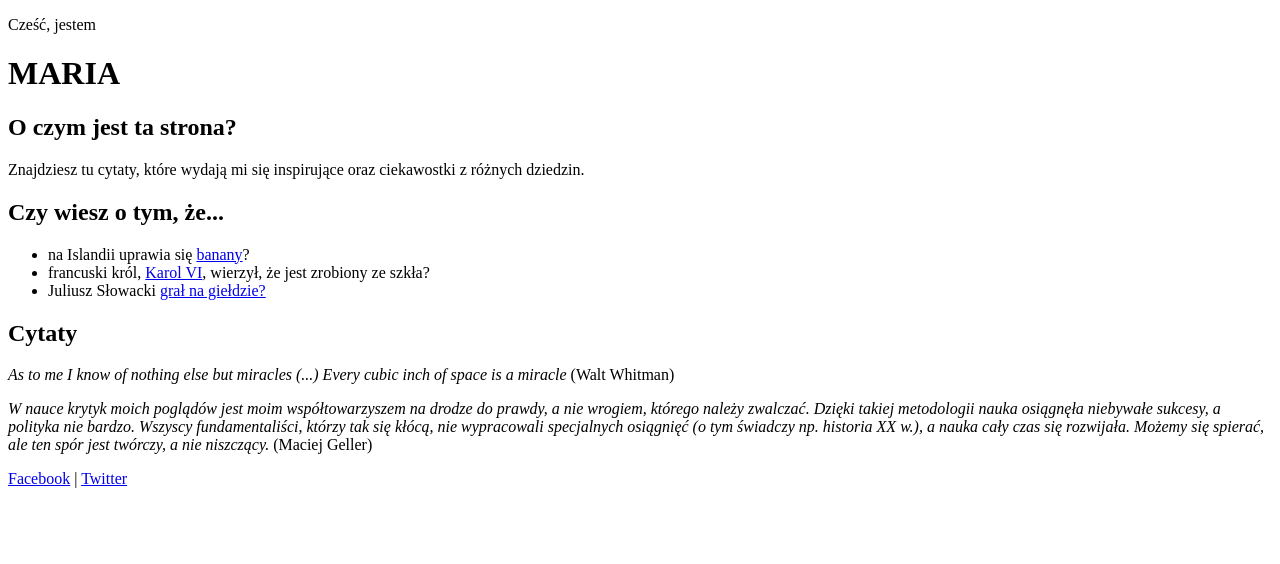
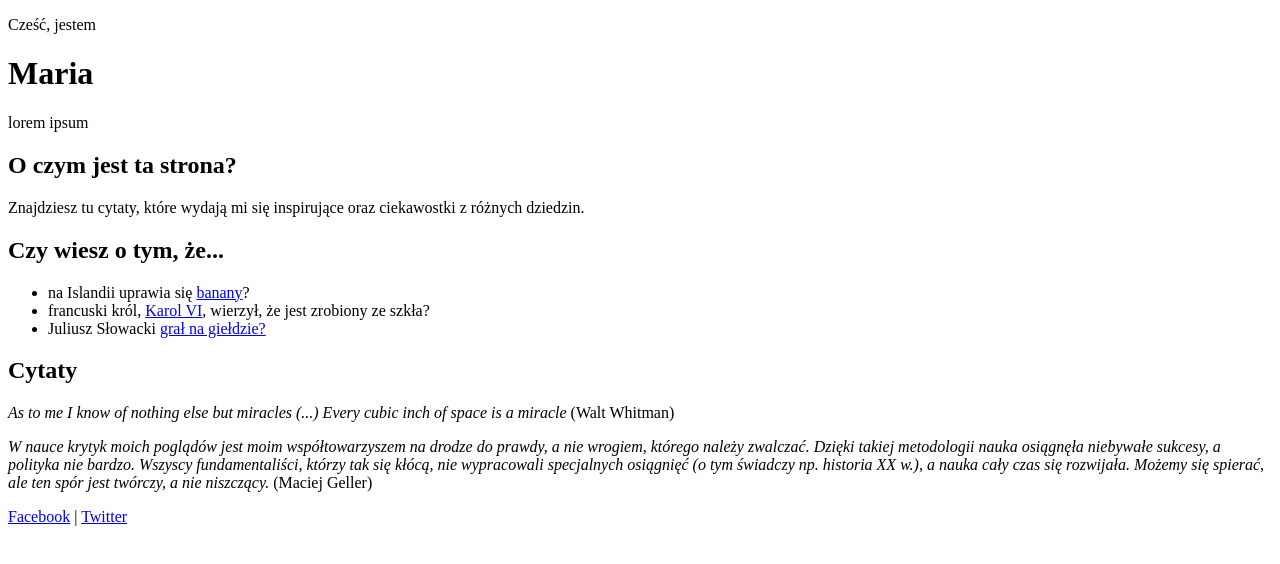
Before and after one commit to mkw98/learning-git, a plain HTML site: page index.html in a window 1280 px wide. Drawn offline with nearby package versions, Linux system fonts and the light colour scheme; files that its build step writes are made by us from their sources.

Commit message:
change h1 add paragraph

```diff
--- a/index.html
+++ b/index.html
@@ -10,7 +10,8 @@
     <body>
         <header>
         	<p>Cześć, jestem</p>
-    		<h1>MARIA</h1>
+    		<h1>Maria</h1>
+            <p>lorem ipsum</p>
     	</header>
         <main class="container">
             <section class="about">
```
